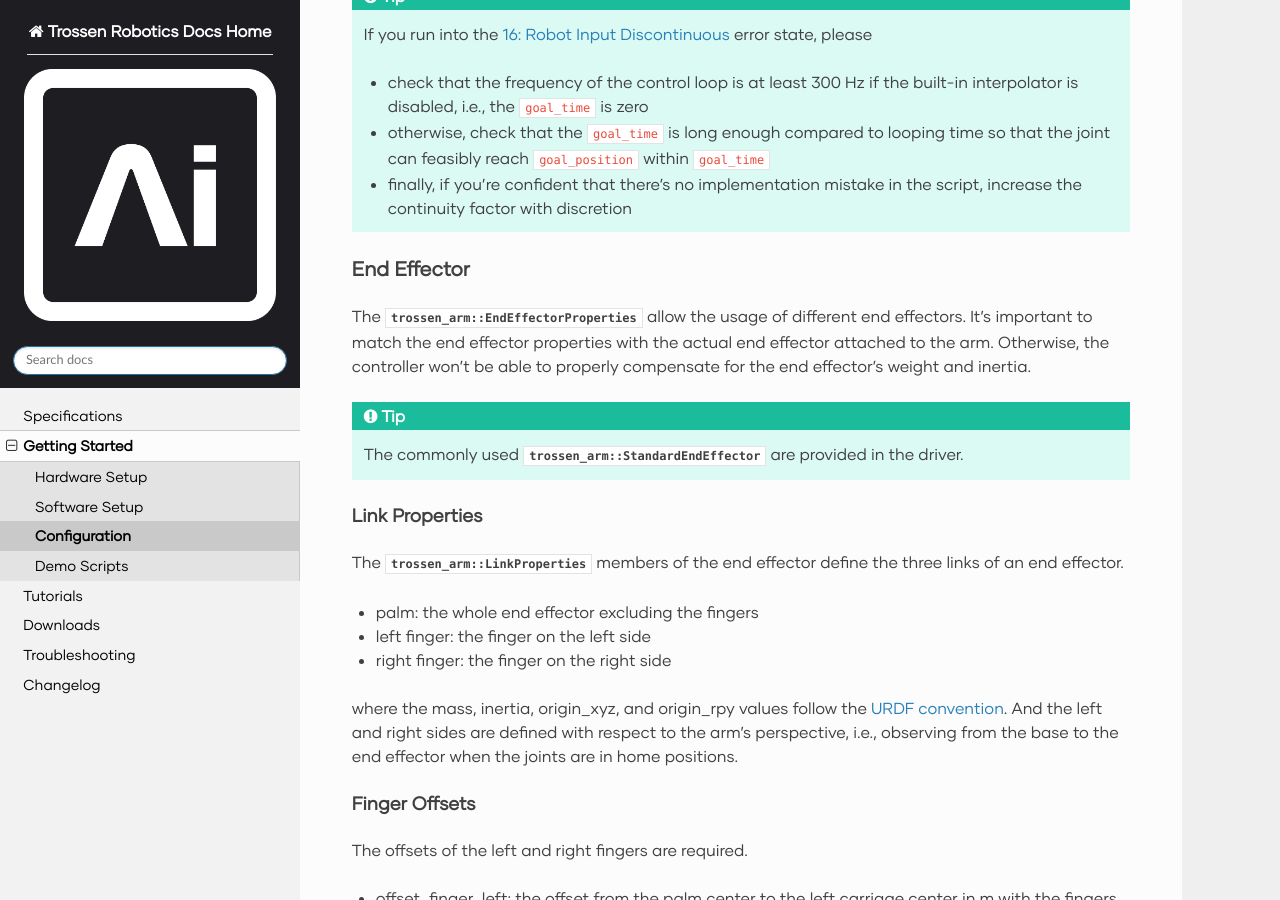
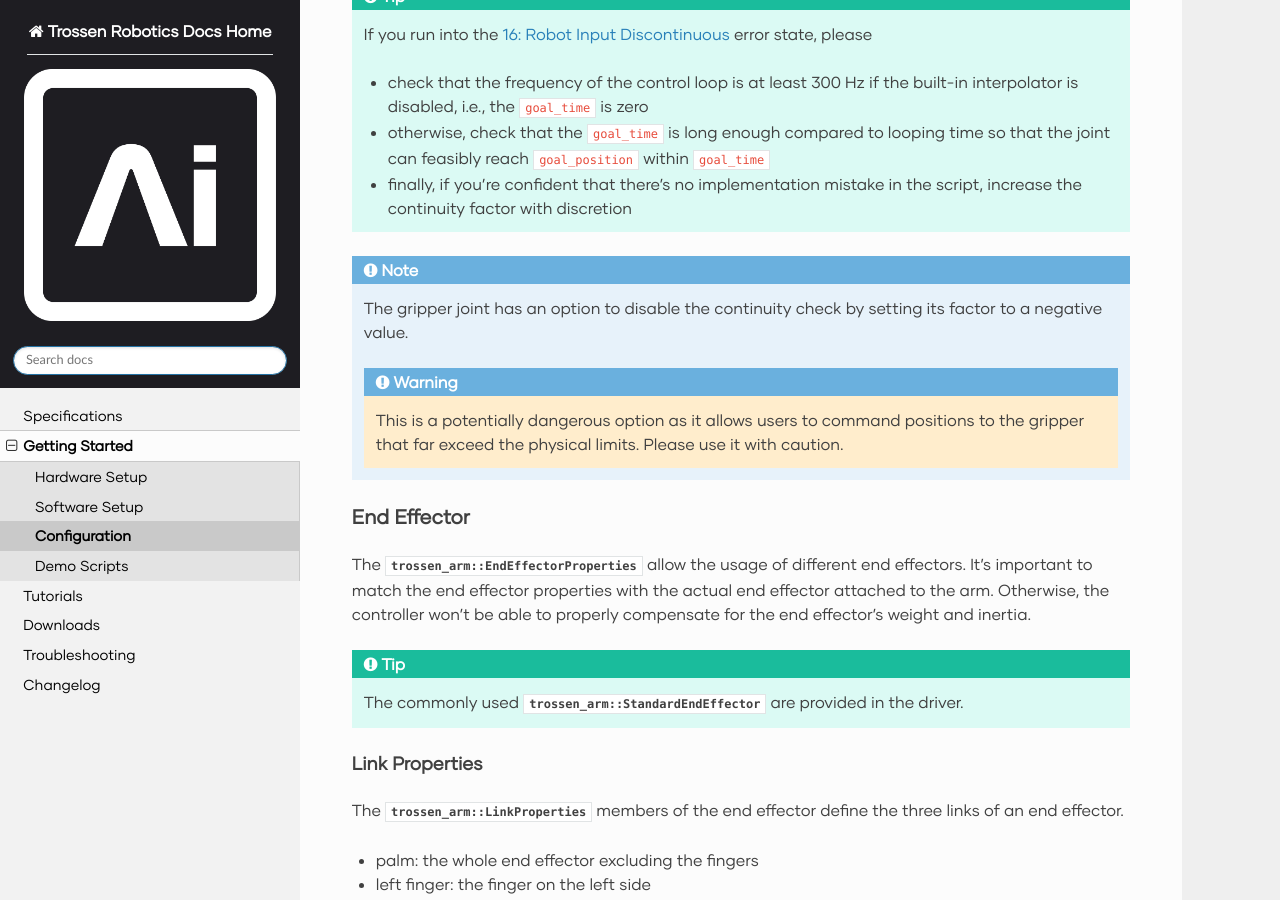
Before and after one commit to TrossenRobotics/trossen_arm, a Sphinx documentation site: the page built from docs/getting_started/configuration.rst, in a window 1280 px wide and 900 px high, scrolled down 5404 px. Built offline with Sphinx 7.4.7 and the Read the Docs theme 3.1.0, drawn with Linux system fonts in a browser that asks for light colours; some web fonts are replaced; pages that are not in the unit, such as notebooks, are missing from menus.

Commit message:
Document gripper continuity factor disabling method (#44)
* Document gripper continuity factor disabling method

* Grammar

* Add warning to gripper factor note

```diff
--- a/docs/getting_started/configuration.rst
+++ b/docs/getting_started/configuration.rst
@@ -292,6 +292,15 @@ Range: :math:`[1.0, 10.0]`
     - otherwise, check that the ``goal_time`` is long enough compared to looping time so that the joint can feasibly reach ``goal_position`` within ``goal_time``
     - finally, if you're confident that there's no implementation mistake in the script, increase the continuity factor with discretion
 
+.. note::
+
+    The gripper joint has an option to disable the continuity check by setting its factor to a negative value.
+
+    .. warning::
+
+        This is a potentially dangerous option as it allows users to command positions to the gripper that far exceed the physical limits.
+        Please use it with caution.
+
 End Effector
 ------------
 
```
